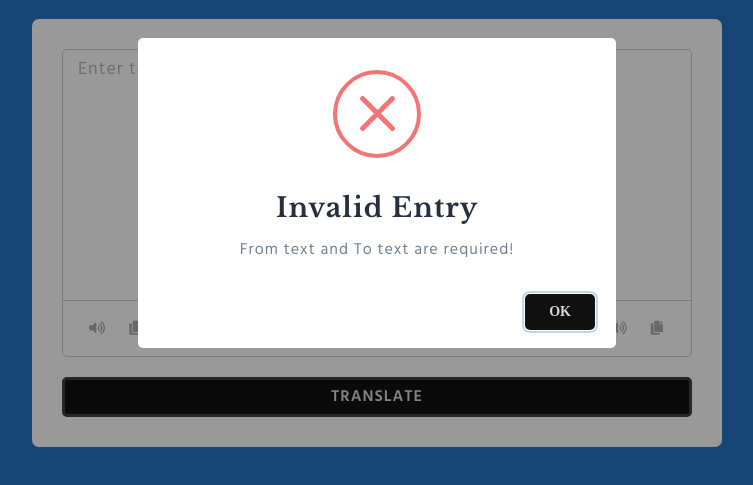
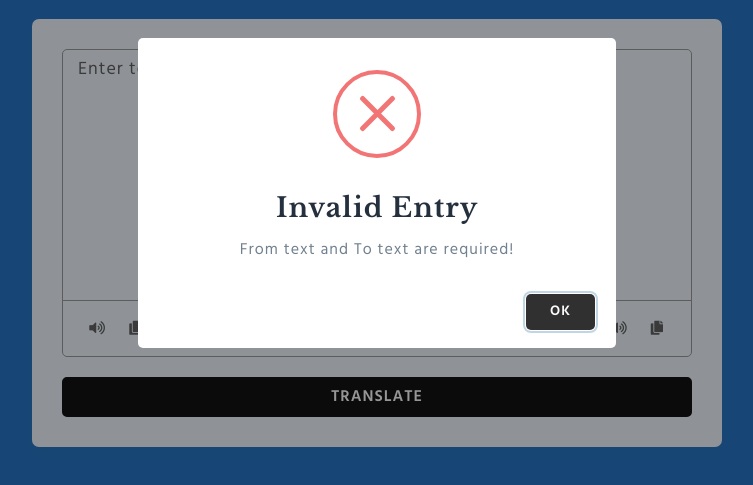
Before and after one commit to MAbdurahman/js-language-translator, a website: page index.html in a window 1280 px wide. Both pictures are taken after a click on the icon 360 px from the left and 535 px from the top of the page. Shown: the part 207-692 px from the top of the page, without its empty margins (263-1016 px from the left). Drawn offline with nearby package versions, Linux system fonts and the light colour scheme.

Commit message:
Modify placeholder and textarea colors

```diff
--- a/css/main.css
+++ b/css/main.css
@@ -1,4 +1,3 @@
-
 @import url('https://fonts.googleapis.com/css2?family=Hind:wght@400;600&family=Libre+Baskerville:wght@400;700&display=swap');
 
 /* ==========================================
@@ -63,14 +62,14 @@
 }
 
 
-body{
+body {
     display: flex;
     flex-direction: column;
     align-items: center;
     justify-content: center;
     padding: 0 10px;
     min-height: 100vh;
-    background: #5372F0;
+    background: #5372f0;
     background: var(--clr-augmented-200);
     background: var(--clr-primary-600);
     font-font: var(--ff-font-body);
@@ -107,6 +106,7 @@ body{
     width: 50%;
     align-self: center;
 }
+
 @media (max-width: 660px) {
     #preloader-gif {
         width: 75%;
@@ -116,31 +116,39 @@ body{
 /*=============================================
 
 ================================================*/
-.container{
+.container {
     max-width: 690px;
     width: 100%;
     padding: 30px;
     background: #fff;
+    background: var(--clr-primary-100);
     border-radius: 7px;
-    box-shadow: 0 10px 20px rgba(0,0,0,0.01);
+    box-shadow: 0 10px 20px rgba(0, 0, 0, 0.01);
+    box-shadow: 0 10px 20px rgba(17, 17, 17, 0.01);
 }
-.wrapper{
+
+.wrapper {
     border-radius: 5px;
     border: 1px solid #ccc;
+    border: 1px solid var(--clr-neutral-500);
 }
-.wrapper .text-input{
+
+.wrapper .text-input {
     display: flex;
     border-bottom: 1px solid #ccc;
+    border-bottom: 1px solid var(--clr-neutral-500);
 }
-.text-input .to-text{
+
+.text-input .to-text {
     border-radius: 0px;
     border-left: 1px solid #ccc;
+    border-left: 1px solid var(--clr-neutral-500);
 }
 
 /*=============================================
 
 ================================================*/
-.text-input textarea{
+.text-input textarea {
     height: 250px;
     width: 100%;
     border: none;
@@ -151,21 +159,25 @@ body{
     font-size: 18px;
     letter-spacing: 1px;
     padding: 10px 15px;
+    color: var(--clr-augmented-400);
     border-radius: 5px;
 }
-.text-input textarea::placeholder{
+
+.text-input textarea::placeholder {
     color: #b7b6b6;
+    color: var(--clr-neutral-600);
 }
 
 /*=============================================
 
 ================================================*/
-.controls, li, .icons, .icons i{
+.controls, li, .icons, .icons i {
     display: flex;
     align-items: center;
     justify-content: space-between;
 }
-.controls{
+
+.controls {
     list-style: none;
     padding: 12px 15px;
 }
@@ -173,31 +185,38 @@ body{
 /*=============================================
 
 ================================================*/
-.controls .row .icons{
+.controls .row .icons {
     width: 38%;
 }
-.controls .row .icons i{
+
+.controls .row .icons i {
     width: 50px;
     color: #adadad;
+    color: var(--clr-neutral-600);
     font-size: 14px;
     cursor: pointer;
     transition: transform 0.2s ease;
     justify-content: center;
 }
-.controls .row.from .icons{
+
+.controls .row.from .icons {
     padding-right: 15px;
     border-right: 1px solid #ccc;
+    border-right: 1px solid var(--clr-neutral-500);
 }
-.controls .row.to .icons{
+
+.controls .row.to .icons {
     padding-left: 15px;
     border-left: 1px solid #ccc;
+    border-left: 1px solid var(--clr-neutral-500);
 }
 
 /*=============================================
 
 ================================================*/
-.controls .row select{
+.controls .row select {
     color: #333;
+    color: var(--clr-augmented-400);
     border: none;
     outline: none;
     font-family: var(--ff-font-body);
@@ -207,34 +226,42 @@ body{
     padding-left: 5px;
     cursor: pointer;
 }
-.text-input textarea::-webkit-scrollbar{
+
+.text-input textarea::-webkit-scrollbar {
     width: 4px;
 }
-.controls .row select::-webkit-scrollbar{
+
+.controls .row select::-webkit-scrollbar {
     width: 8px;
 }
+
 .text-input textarea::-webkit-scrollbar-track,
-.controls .row select::-webkit-scrollbar-track{
+.controls .row select::-webkit-scrollbar-track {
     background: #fff;
 }
-.text-input textarea::-webkit-scrollbar-thumb{
+
+.text-input textarea::-webkit-scrollbar-thumb {
     background: #ddd;
     border-radius: 8px;
 }
-.controls .row select::-webkit-scrollbar-thumb{
+
+.controls .row select::-webkit-scrollbar-thumb {
     background: #999;
     border-radius: 8px;
     border-right: 2px solid #ffffff;
 }
-.controls .exchange{
+
+.controls .exchange {
     color: #adadad;
     cursor: pointer;
     font-size: 16px;
     transition: transform 0.2s ease;
 }
-.controls i:active{
+
+.controls i:active {
     transform: scale(0.9);
 }
+
 .container button {
     width: 100%;
     padding: 14px;
@@ -248,7 +275,7 @@ body{
     font-size: 17px;
     letter-spacing: 1px;
     border-radius: 5px;
-    background: #5372F0;
+    background: #5372f0;
 }
 
 /* =============================================
@@ -257,40 +284,59 @@ body{
 .container .button {
     padding: .5em 1em;
     border: 3px solid #404040;
+    border: 3px solid var(--clr-neutral-800);
     border-radius: 5px;
     color: #d9d9d9;
+    color: var(--clr-neutral-100);
     background-color: #111111;
+    background-color: var(--clr-neutral-800);
+    font-family: var(--ff-font-body);
     font-size: 1rem;
-    font-weight: bold;
+    font-weight: var(--fw-font-weight-600);
     text-transform: uppercase;
     letter-spacing: 1px;
     cursor: pointer;
     transition: all 0.333s ease-in-out;
 }
 
-.container .button:hover {
+.container .button:hover,
+.container .button:focus {
     color: hsl(0, 0%, 100%);
     background: #626262 radial-gradient(circle, transparent 1%, #626262 1%) center/15000%;
+    background: var(--clr-neutral-700) radial-gradient(circle, transparent 1%, var(--clr-neutral-700) 1%) center/15000%;
+    border: 3px solid var(--clr-neutral-700);
 }
 
 .container .button:active {
     background-color: #404040;
+    background-color: var(--clr-neutral-700);
     background-size: 100%;
     transition: all 0.333s ease-in-out;
 }
 
 .swal-button {
+    font-family: var(--ff-font-body);
+    font-weight: var(--fw-font-weight-600);
+    letter-spacing: 1px;
     background-color: #111111;
+    background-color: var(--clr-neutral-800);
     color: #d9d9d9;
+    color: var(--clr-neutral-100);
+    border-color: var(--clr-neutral-800);
 }
 
-.swal-button:not([disabled]):hover {
+.swal-button:not([disabled]):hover,
+.swal-button:not([disabled]):focus {
     background: #626262 radial-gradient(circle, transparent 1%, #626262 1%) center/15000%;
+    background: var(--clr-neutral-700) radial-gradient(circle, transparent 1%, var(--clr-neutral-700) 1%) center/15000%;
 }
 
 .swal-button--cancel {
     color: #d9d9d9;
+    color: var(--clr-neutral-100);
     background-color: #111111;
+    background-color: var(--clr-neutral-800);
+    border-color: var(--clr-neutral-800);
 }
 
 
@@ -312,34 +358,44 @@ body{
 /*=============================================
           media queries
 ================================================*/
-@media (max-width: 660px){
+@media (max-width: 660px) {
     .title h1 {
         font-size: 1.25rem;
     }
-    .container{
+
+    .container {
         padding: 20px;
     }
-    .wrapper .text-input{
+
+    .wrapper .text-input {
         flex-direction: column;
     }
-    .text-input .to-text{
+
+    .text-input .to-text {
         border-left: 0px;
         border-top: 1px solid #ccc;
+        border-top: 1px solid var(--clr-neutral-500);
+
     }
-    .text-input textarea{
+
+    .text-input textarea {
         height: 200px;
     }
-    .controls .row .icons{
+
+    .controls .row .icons {
         display: none;
     }
-    .container button{
+
+    .container button {
         padding: 13px;
         font-size: 16px;
     }
-    .controls .row select{
+
+    .controls .row select {
         font-size: 16px;
     }
-    .controls .exchange{
+
+    .controls .exchange {
         font-size: 14px;
     }
 }
```
